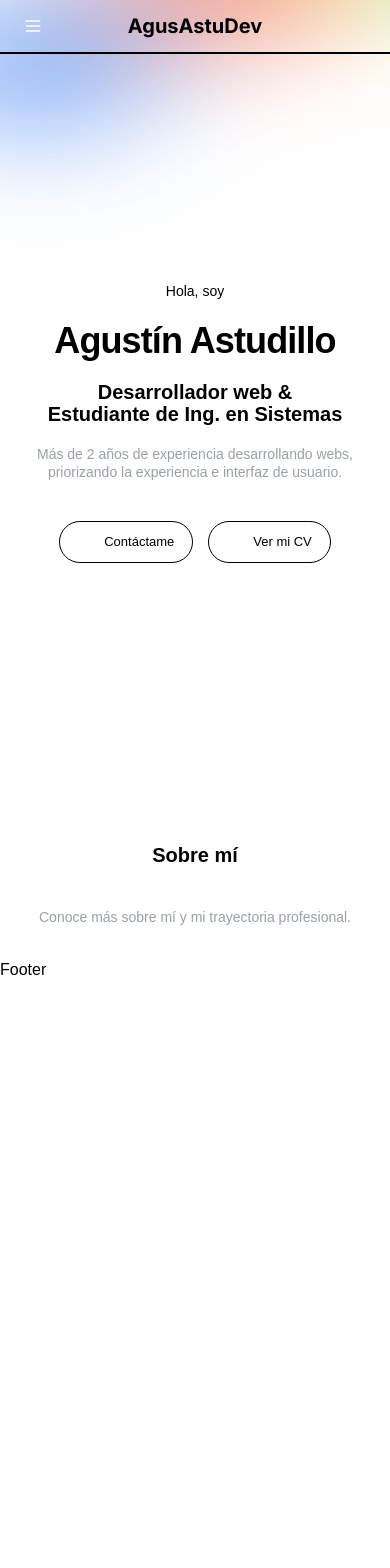
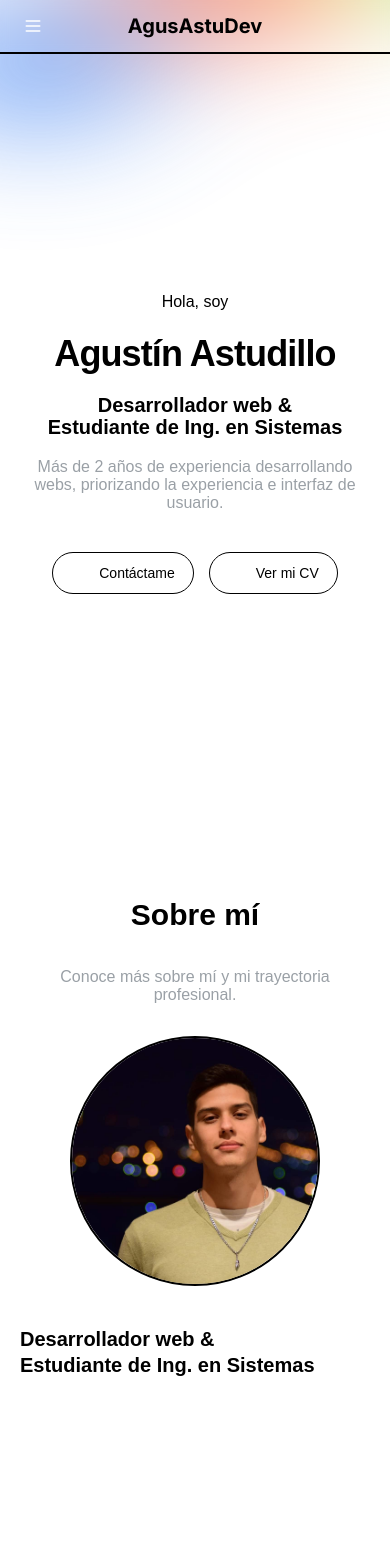
Before and after one commit to AgusAstuDev/portfolio-nextjs, a Next.js app: page / in a window 390 px wide. Shown: the top 1568 px of the page. Before the commit the page ends 982 px from the top, so only its background shows below. Built offline with nearby package versions, Linux system fonts and the light colour scheme.

Commit message:
WIP: arreglando textos y detalles

```diff
--- a/src/components/common/ButtonLink.tsx
+++ b/src/components/common/ButtonLink.tsx
@@ -17,9 +17,9 @@ export const ButtonLink = forwardRef<HTMLAnchorElement, ButtonLinkProps>(
         ref={ref}
         href={href}
         onClick={onClick}
-        className="w-max h-auto flex gap-[10px] justify-center items-center px-[18px] py-[10px] text-secondary-color border-[var(--objects-border)] border-[1px] border-solid rounded-full bg-[var(--objects-background)] hover:bg-[var(--objects-background-hover)] cursor-pointer text-[13px] md:text-[15px] transform  transition-all duration-300 ease-in-out"
+        className="w-max h-auto flex gap-[10px] justify-center items-center px-[18px] py-[10px] text-secondary-color border-[var(--objects-border)] border-[1px] border-solid rounded-full bg-[var(--objects-background)] hover:bg-[var(--objects-background-hover)] cursor-pointer text-sm md:text-[15px] transform  transition-all duration-300 ease-in-out"
       >
-        {iconSrc && <Image src={iconSrc} alt={alt} width={16} height={16} />}
+        {iconSrc && <Image src={iconSrc} alt={alt} width={18} height={18} />}
         {text}
       </a>
     );
--- /dev/null
+++ b/src/components/common/SectionWrapper.tsx
@@ -0,0 +1,11 @@
+export default function SectionWrapper({
+  children,
+}: {
+  children: React.ReactNode;
+}) {
+  return (
+    <section className="w-full h-auto px-[20px] py-[20px] max-w-[1440px] mx-auto">
+      {children}
+    </section>
+  );
+}
--- a/src/components/common/TitleWithUnderline.tsx
+++ b/src/components/common/TitleWithUnderline.tsx
@@ -9,11 +9,11 @@ export default function TitleWithUnderline({
 }: TitleWithUnderlineProps) {
   return (
     <div className="w-full h-auto text-center flex flex-col items-center justify-center mb-8">
-      <h2 className="leading-[22px] text-center text-balance text-xl md:text-2xl lg:text-3xl font-semibold text-secondary-color mb-4">
+      <h2 className="leading-[22px] text-center text-balance text-3xl font-semibold text-secondary-color mb-4">
         {titleText}
       </h2>
-      <div className="w-20 h-[2px] bg-[var(--objects-border)] mx-auto mb-6"></div>
-      <p className="text-[#9aa0a6] mx-auto leading-[18px] md:leading-[20px] lg:leading-[24px] text-sm md:text-base lg:text-lg text-center">
+      <div className="w-[100px] h-[2px] bg-[var(--objects-border)] mx-auto mb-6"></div>
+      <p className="text-[#9aa0a6] mx-auto leading-[18px] md:leading-[20px] lg:leading-[24px] text-base lg:text-lg text-center">
         {subtitleText}
       </p>
     </div>
--- a/src/components/home/AboutMe.tsx
+++ b/src/components/home/AboutMe.tsx
@@ -1,12 +1,37 @@
 import TitleWithUnderline from "../common/TitleWithUnderline";
+import SectionWrapper from "../common/SectionWrapper";
+
+import Image from "next/image";
 
 export default function AboutMe() {
   return (
-    <div>
+    <SectionWrapper>
       <TitleWithUnderline
         titleText="Sobre mí"
         subtitleText="Conoce más sobre mí y mi trayectoria profesional."
       />
-    </div>
+      <div className="w-full h-auto flex flex-col md:flex-row justify-between items-start gap-[20px]">
+        <div className="w-full h-auto flex flex-col justify-center items-center">
+          <div className="relative w-full max-w-[250px] h-auto sm:w-80 rounded-full overflow-hidden border-[2px] border-[var(--objects-border)]">
+            <Image
+              src={"/images/foto_perfil_1.jpg"}
+              alt="Image profile"
+              width={300}
+              height={300}
+              className="w-full h-full object-cover"
+            />
+          </div>
+        </div>
+        <div className="w-full h-[200px] flex flex-col gap-[20px] my-[20px]">
+          <div>
+            <h3 className="leading-[26px] text-balance text-xl md:text-2xl lg:text-3xl font-semibold text-secondary-color">
+              Desarrollador web & Estudiante de Ing. en Sistemas
+            </h3>
+          </div>
+          <div>{/* SECCION DESCRIPCION */}</div>
+          <div>{/* SECCION CARDS INFO  */}</div>
+        </div>
+      </div>
+    </SectionWrapper>
   );
 }
--- a/src/components/home/Hero.tsx
+++ b/src/components/home/Hero.tsx
@@ -6,6 +6,7 @@ import { useGSAP } from "@gsap/react";
 import SplitText from "gsap/src/SplitText";
 
 import { ButtonLink } from "../common/ButtonLink";
+import SectionWrapper from "../common/SectionWrapper";
 
 gsap.registerPlugin(useGSAP, SplitText);
 
@@ -66,11 +67,12 @@ export default function Hero() {
   }, []);
 
   return (
-    <div className="w-full h-screen flex flex-col justify-center items-center px-[20px] gap-[10px] md:gap-[20px]">
+    <SectionWrapper>
+      <div className="w-full h-screen flex flex-col justify-center items-center gap-[10px] md:gap-[20px]">
         <div className="w-full h-auto flex flex-col justify-center items-center gap-[20px]">
           <h2
             ref={helloRef}
-          className="text-sm md:text-base lg:text-lg text-center font-medium text-secondary-color"
+            className="text-base lg:text-lg text-center font-medium text-secondary-color"
           >
             Hola, soy
           </h2>
@@ -88,7 +90,7 @@ export default function Hero() {
           </h3>
           <p
             ref={descRef}
-          className="max-w-[450px] md:max-w-[600px] lg:max-w-[680px] text-balance text-[#9aa0a6] mx-auto leading-[18px] md:leading-[20px] lg:leading-[24px] text-sm md:text-base lg:text-lg text-center"
+            className="max-w-[450px] md:max-w-[600px] lg:max-w-[680px] md:text-balance text-[#9aa0a6] mx-auto leading-[18px] md:leading-[20px] lg:leading-[24px] text-base lg:text-lg text-center"
           >
             Más de 2 años de experiencia desarrollando webs, priorizando la
             experiencia e interfaz de usuario.
@@ -114,5 +116,6 @@ export default function Hero() {
           />
         </div>
       </div>
+    </SectionWrapper>
   );
 }
--- a/src/components/layout/Header.tsx
+++ b/src/components/layout/Header.tsx
@@ -13,13 +13,13 @@ export default function Header() {
 
   return (
     <header
-      className={`w-full h-[54px] fixed top-0 z-50 ${
+      className={`w-full h-[54px] fixed top-0 z-50 border-b-[2px] border-[var(--objects-border)] border-solid ${
         isMenuOpen
           ? "bg-background border-none"
           : "bg-[var(--objects-background)] backdrop-blur-xs"
       }  `}
     >
-      <div className="w-full max-w-[1440px] mx-auto h-full flex items-center justify-center md:justify-between px-4 border-b-[2px] border-[var(--objects-border)] border-solid">
+      <div className="w-full max-w-[1440px] mx-auto h-full flex items-center justify-center md:justify-between px-4">
         <div className="flex-shrink-0">
           <a href="#" className="font-inter font-bold text-xl">
             AgusAstuDev
```
Also changed, not shown: public/images/foto_perfil_1.jpg (added). Lines whose indentation alone changed are shown as unchanged.
